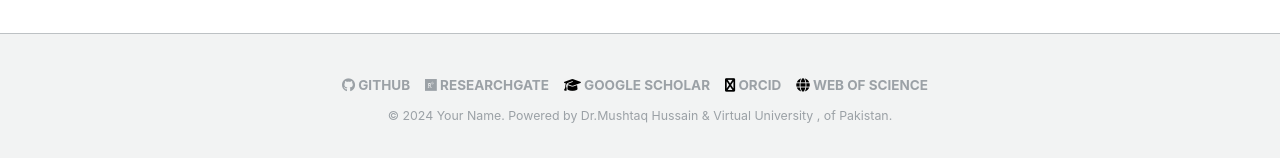
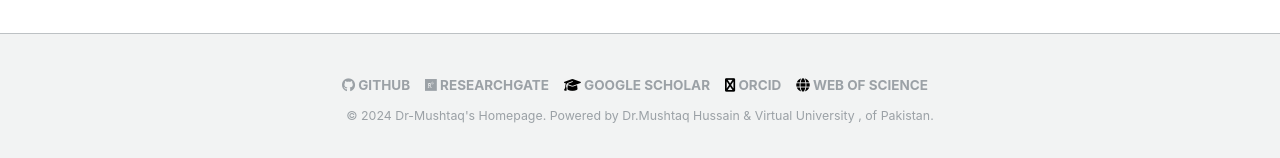
Before and after one commit to dr-mushtaq/dr-mushtaq.github.io, a Jekyll site: the page built from _pages/about.md, in a window 1280 px wide and 1236 px high. Shown: the part 1075-1233 px from the top of the window. Built offline with Jekyll 4.4.1, drawn with Linux system fonts in a browser that asks for light colours; some web fonts are replaced.

Commit message:
Update _config.yml

```diff
--- a/_config.yml
+++ b/_config.yml
@@ -10,7 +10,7 @@
 locale                   : "en-US"
 title                    : "Dr-Mushtaq's Homepage"
 title_separator          : "-"
-name                     : &name "Your Name"
+name                     : &name ""
 description              : &description "personal description"
 url                      : https://dr-mushtaq.github.io # the base hostname & protocol for your site e.g. "https://mmistakes.github.io"
 baseurl                  : "" # the subpath of your site, e.g. "/blog"
```
